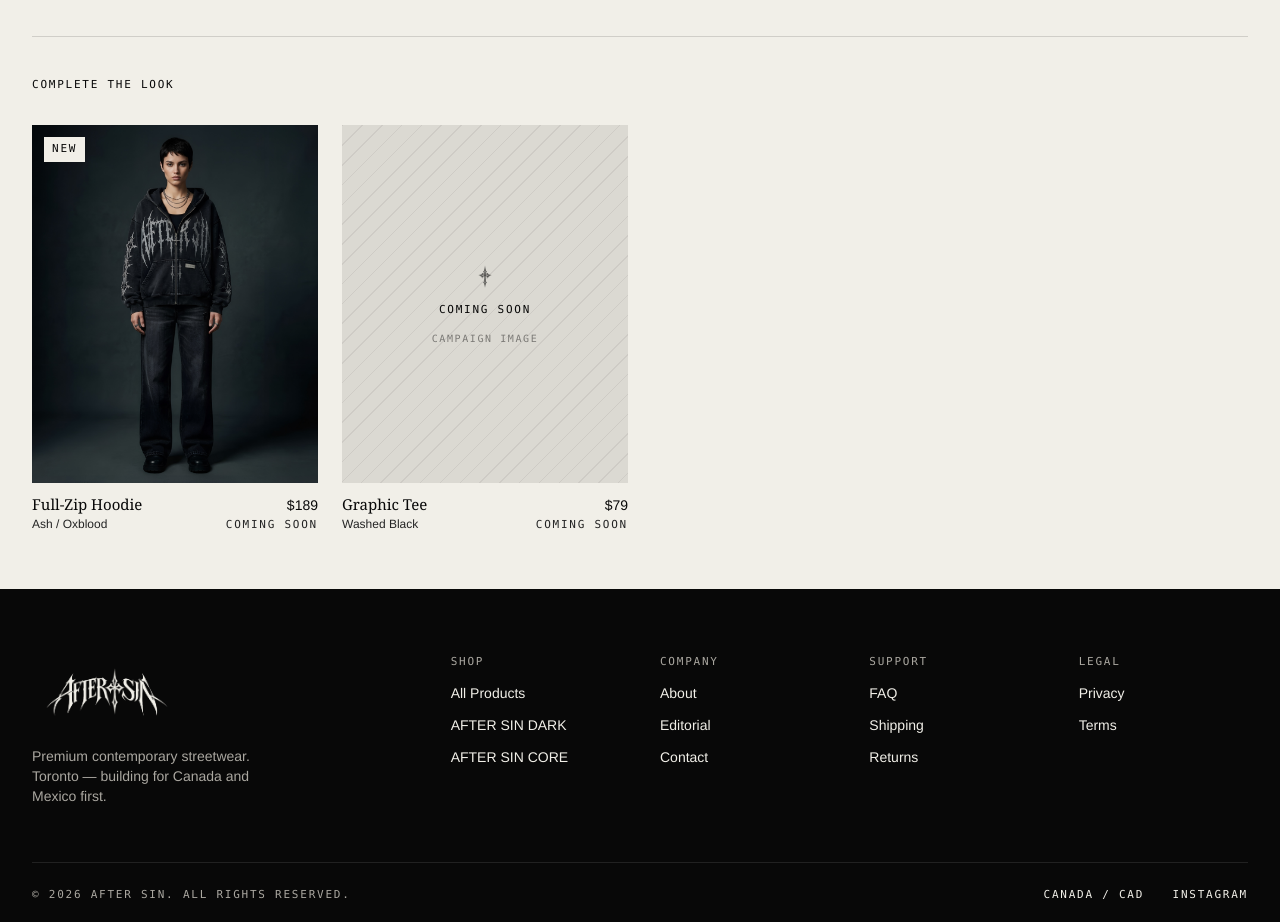
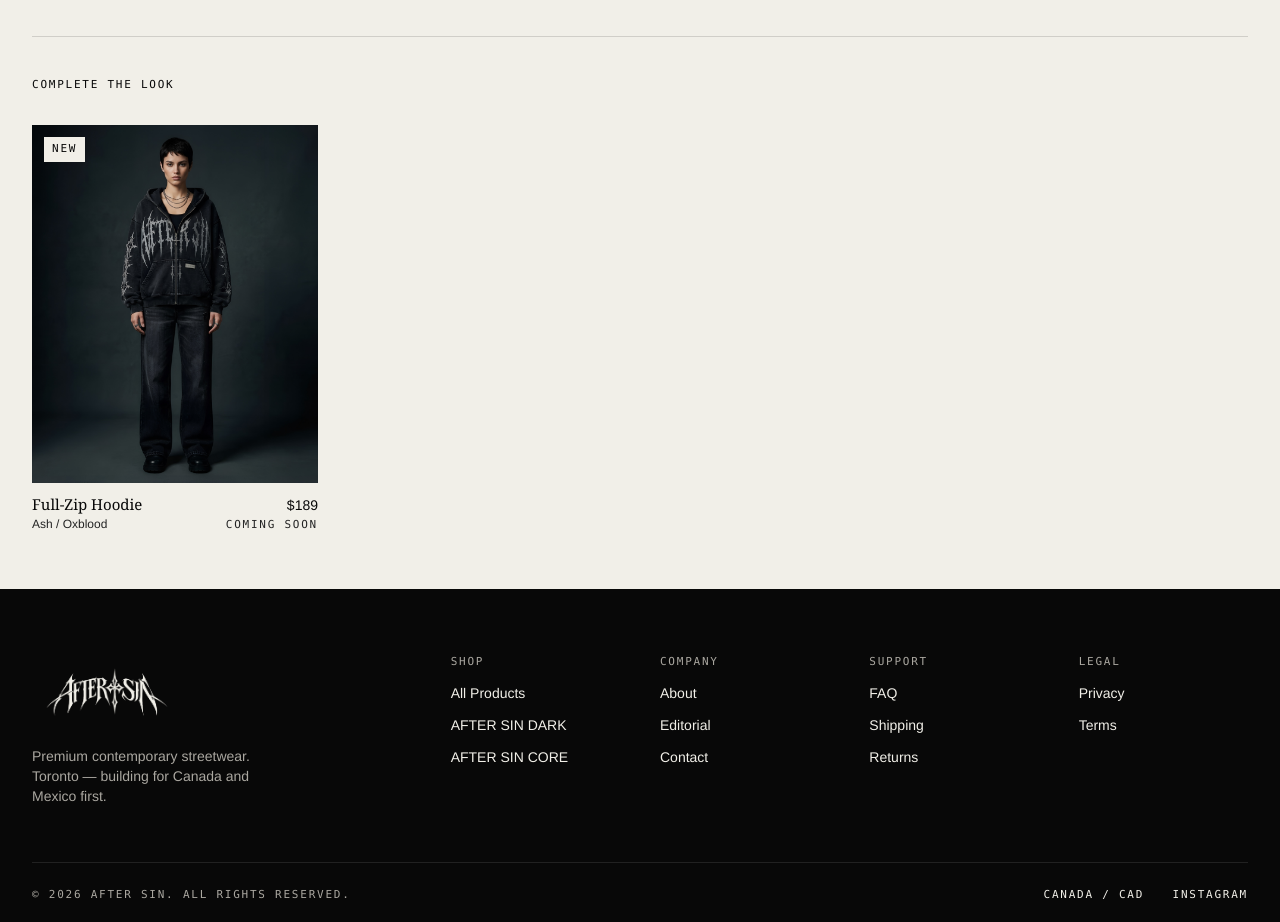
Before and after one commit to racckmike/After-Sin, a Next.js app: page /product/drop-001-discipline-sweatpants in a window 1280 px wide. Shown: the part 1020-1942 px from the top of the page. Built offline with nearby package versions, Linux system fonts and the light colour scheme.

Commit message:
Pull Graphic Tee for now
No real product or photography for it yet, and leaving it in the
grid alongside two fully-photographed products made the empty
placeholder card stand out. Same call as RACING — drop it until
there's something real to show.

```diff
--- a/data/products.ts
+++ b/data/products.ts
@@ -162,26 +162,6 @@
     ],
     care: ["NOT LOCKED — care instructions confirmed after wash testing"],
   },
-  {
-    slug: "drop-001-graphic-tee",
-    name: "Graphic Tee",
-    world: "dark",
-    collectionSlug: "dark",
-    price: 79,
-    currency: "CAD",
-    colors: [{ name: "Washed Black", swatch: "#171717" }],
-    sizes: ["XS", "S", "M", "L", "XL", "XXL"],
-    status: "coming-soon",
-    images: [
-      { id: "front", alt: "AFTER SIN DARK graphic tee, front", placeholderLabel: "CAMPAIGN IMAGE — PLACEHOLDER" },
-      { id: "back", alt: "AFTER SIN DARK graphic tee, back", placeholderLabel: "CAMPAIGN IMAGE — PLACEHOLDER" },
-    ],
-    summary: "PLACEHOLDER — product not yet in development. Shown to prove out the grid template.",
-    details: ["NOT LOCKED"],
-    fit: ["NOT LOCKED"],
-    materials: ["NOT LOCKED"],
-    care: ["NOT LOCKED"],
-  },
 ];
 
 export function getProduct(slug: string) {
```
